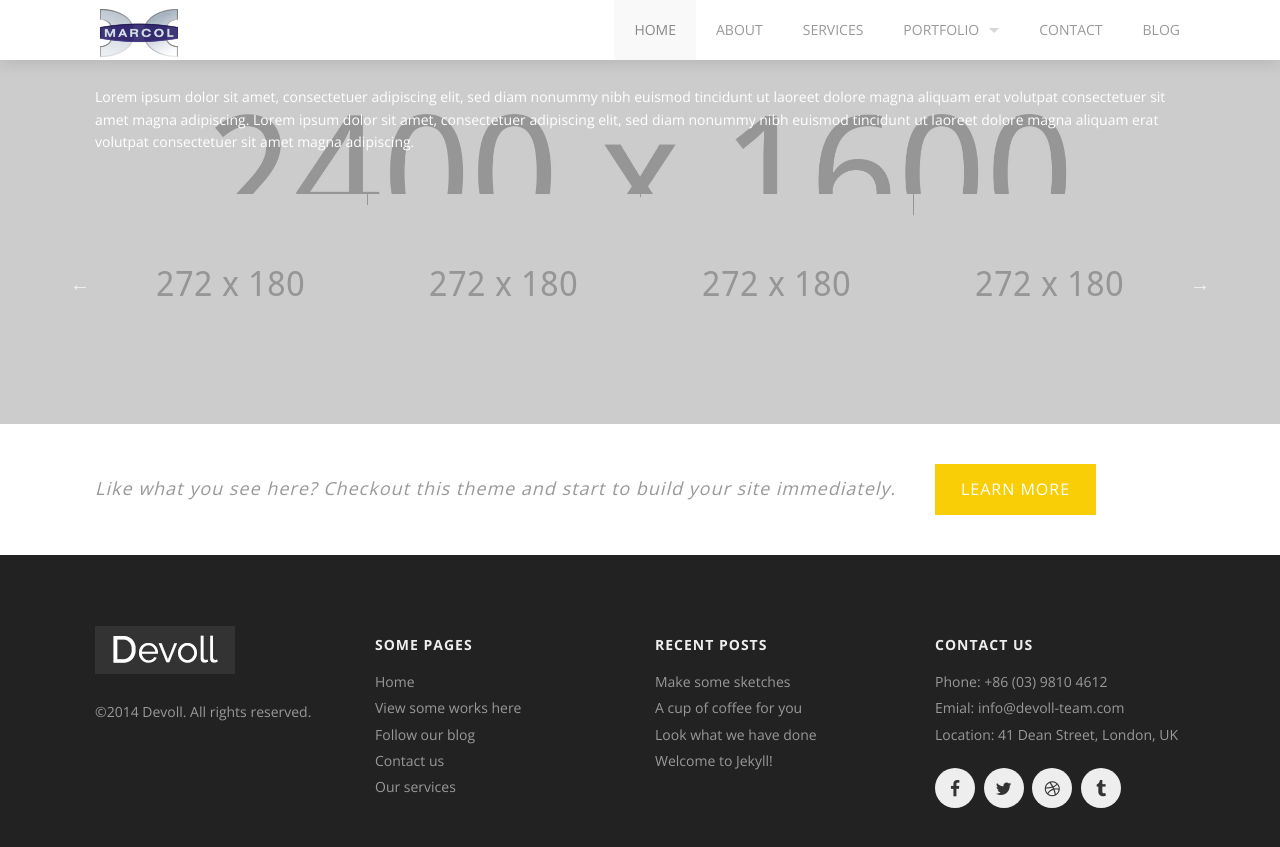
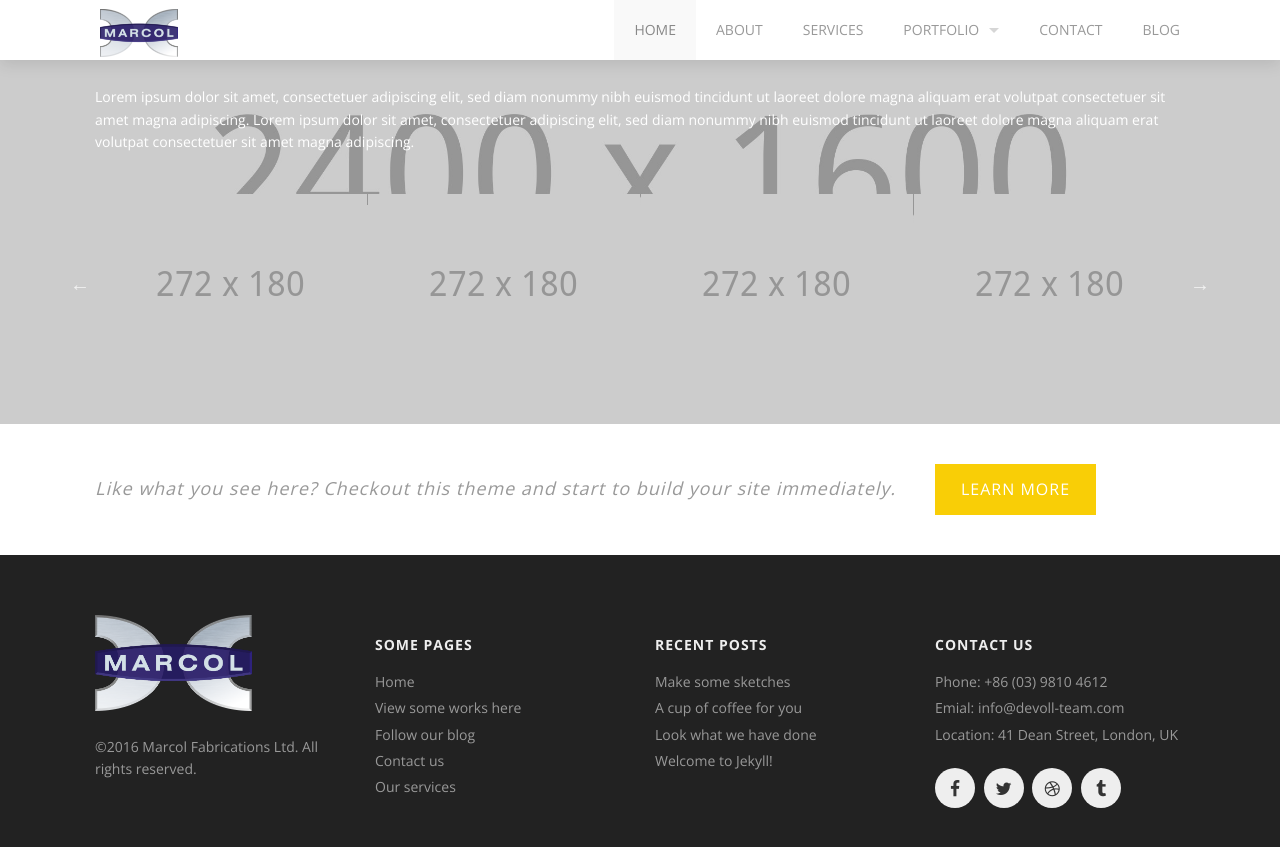
Before and after one commit to marcolplastics/marcolplastics.github.io, a Jekyll site: the page built from index.html, in a window 1280 px wide and 900 px high, scrolled down 5242 px. Shown: the top 847 px of the window. Built offline with Jekyll 4.4.1, drawn with Linux system fonts in a browser that asks for light colours.

Commit message:
Adds footer logo and names to about us

```diff
--- a/_data/members.yml
+++ b/_data/members.yml
@@ -1,5 +1,5 @@
 - avatar: images/@stock/member-1.jpg
-  name: Mark Wayne
+  name: Colin Vye
   position: Founder
   socials:
     - link: http://twitter.com
@@ -9,8 +9,8 @@
   desc:
     Lorem ipsum dolor sit amet, consectetuer adipiscing elit, sed diam nonummy nibh euismod tincidunt ut laoreet dolore magna aliquam erat volutpat consectetue.
 - avatar: images/@stock/member-2.jpg
-  name: Kate Holms
-  position: Creative Director
+  name: Mark Godfrey
+  position: Founder
   socials:
     - link: http://twitter.com
       icon: twitter
--- a/_includes/footer.html
+++ b/_includes/footer.html
@@ -4,10 +4,10 @@
     <div class='large-3 medium-3 columns'>
       <h1>
         <a href='index.html'>
-          <img alt="" src="{{site.url}}/images/logo-grey.png" />
+          <img alt="" src="{{site.url}}/images/marcol_logo@2x.png" style="height: 96px; width: auto;" />
         </a>
       </h1>
-      <p>©2014 Devoll. All rights reserved.</p>
+      <p>©2016 Marcol Fabrications Ltd. All rights reserved.</p>
       <div class='spacing'></div>
       <div class='spacing'></div>
     </div>
```
